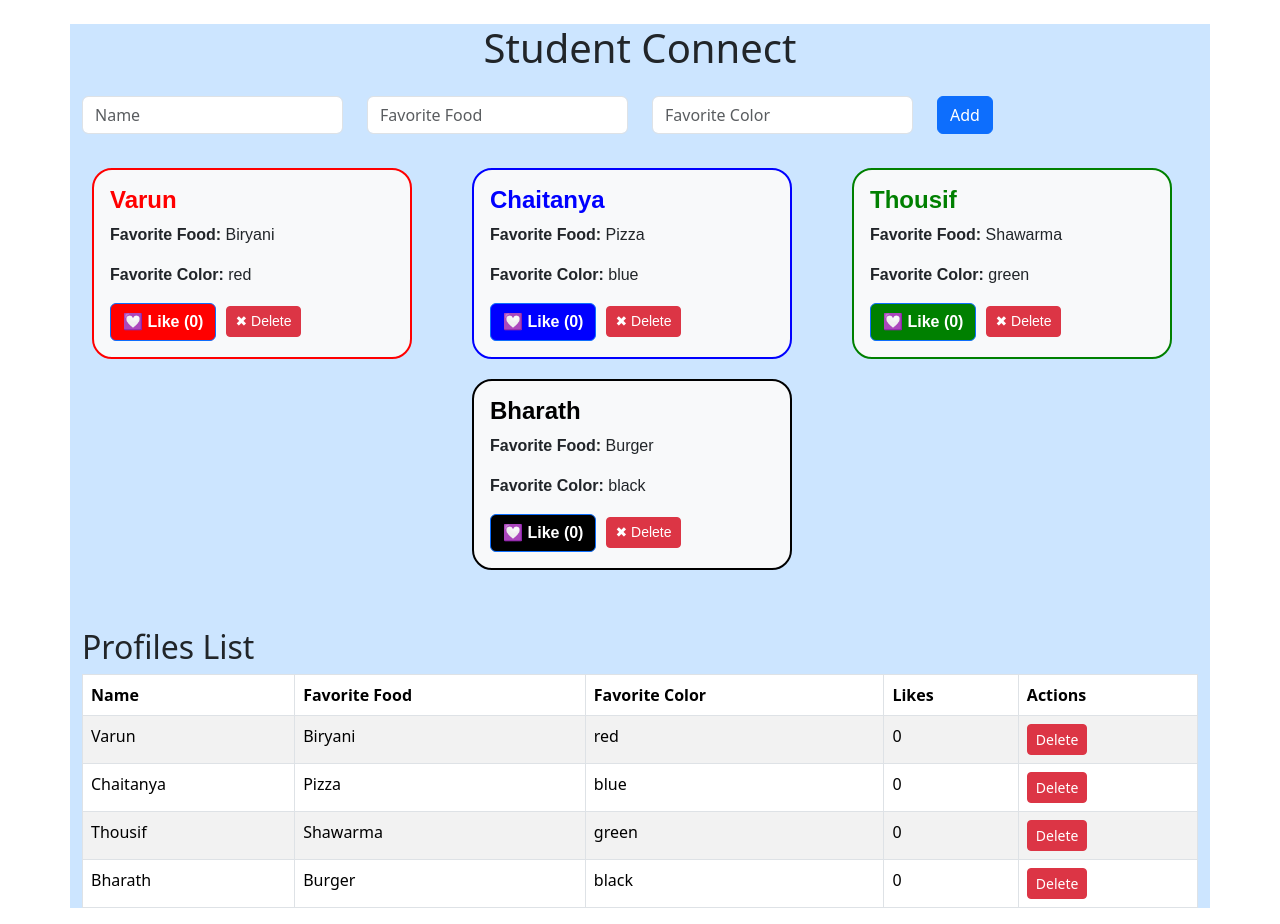
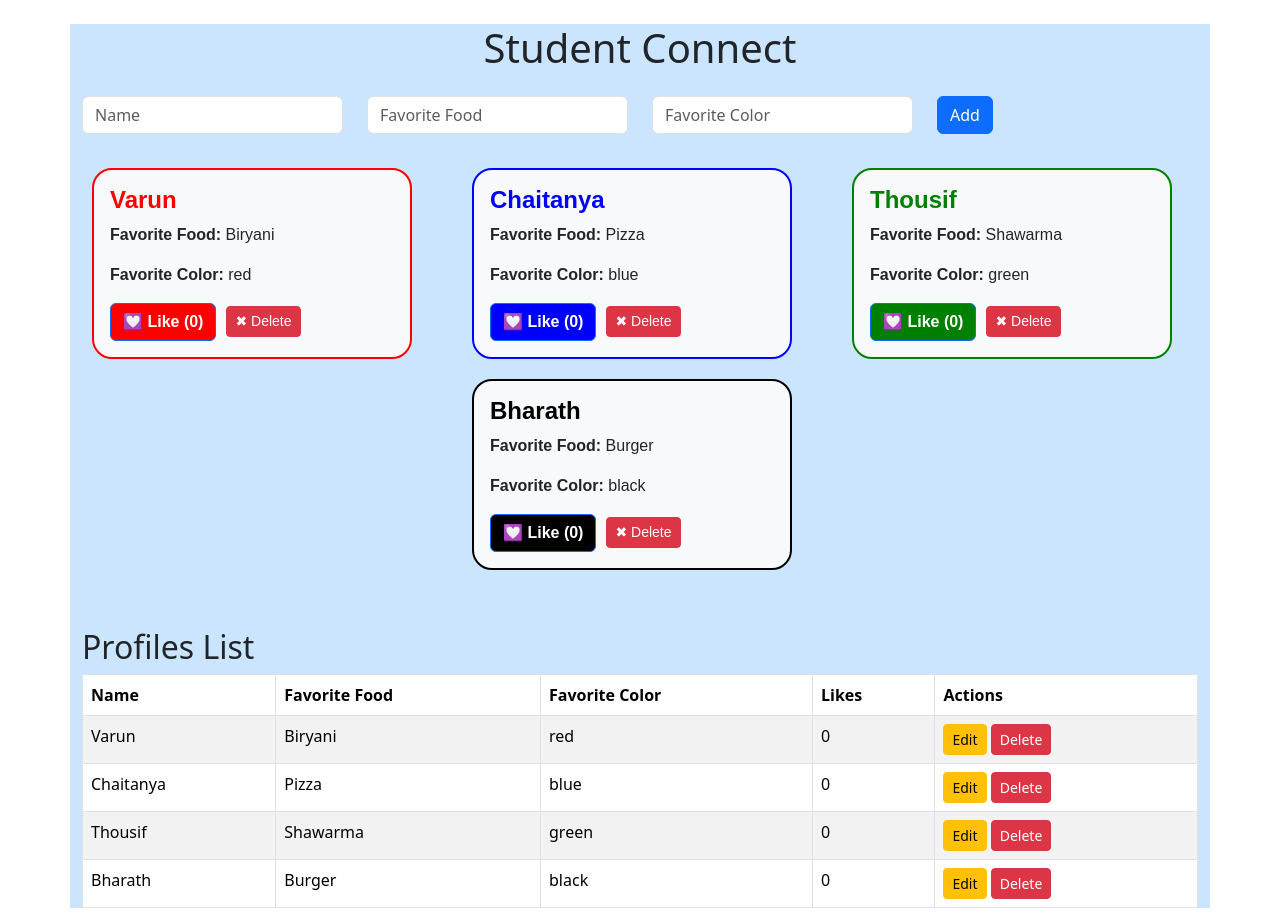
Before and after one commit to Varun3311/StudentConnect, a React (Create React App) app: page / in a window 1280 px wide. Built offline with nearby package versions, Linux system fonts and the light colour scheme.

Commit message:
updated edit

```diff
--- a/src/StudentConnect.js
+++ b/src/StudentConnect.js
@@ -2,7 +2,6 @@ import React, { useState } from "react";
 import { Container, Row, Col, Form, Button, Table } from "react-bootstrap";
 import "bootstrap/dist/css/bootstrap.min.css";
 import ProfileCard from "./components/ProfileCard";
-import { useReactTable, getCoreRowModel } from '@tanstack/react-table';
 
 const StudentConnect = () => {
   const [profiles, setProfiles] = useState([
@@ -13,6 +12,8 @@ const StudentConnect = () => {
   ]);
 
   const [newProfile, setNewProfile] = useState({ name: "", favoriteFood: "", favoriteColor: "" });
+  const [editingId, setEditingId] = useState(null);
+  const [editedProfile, setEditedProfile] = useState({ name: "", favoriteFood: "", favoriteColor: "" });
 
   const handleAddProfile = () => {
     if (!newProfile.name || !newProfile.favoriteFood || !newProfile.favoriteColor) return;
@@ -28,6 +29,18 @@ const StudentConnect = () => {
     setProfiles(profiles.map(profile =>
       profile.id === id ? { ...profile, likes: profile.likes + 1 } : profile
     ));
+  };
+
+  const handleEditProfile = (profile) => {
+    setEditingId(profile.id);
+    setEditedProfile(profile);
+  };
+
+  const handleSaveEdit = () => {
+    setProfiles(profiles.map(profile =>
+      profile.id === editingId ? editedProfile : profile
+    ));
+    setEditingId(null);
   };
 
   return (
@@ -68,11 +81,28 @@ const StudentConnect = () => {
         <tbody>
           {profiles.map(profile => (
             <tr key={profile.id}>
-              <td>{profile.name}</td>
-              <td>{profile.favoriteFood}</td>
-              <td>{profile.favoriteColor}</td>
-              <td>{profile.likes}</td>
-              <td><Button variant="danger" size="sm" onClick={() => handleDeleteProfile(profile.id)}>Delete</Button></td>
+              {editingId === profile.id ? (
+                <>
+                  <td><Form.Control value={editedProfile.name} onChange={(e) => setEditedProfile({ ...editedProfile, name: e.target.value })} /></td>
+                  <td><Form.Control value={editedProfile.favoriteFood} onChange={(e) => setEditedProfile({ ...editedProfile, favoriteFood: e.target.value })} /></td>
+                  <td><Form.Control value={editedProfile.favoriteColor} onChange={(e) => setEditedProfile({ ...editedProfile, favoriteColor: e.target.value })} /></td>
+                  <td>{profile.likes}</td>
+                  <td>
+                    <Button variant="success" size="sm" onClick={handleSaveEdit}>Save</Button>
+                  </td>
+                </>
+              ) : (
+                <>
+                  <td>{profile.name}</td>
+                  <td>{profile.favoriteFood}</td>
+                  <td>{profile.favoriteColor}</td>
+                  <td>{profile.likes}</td>
+                  <td>
+                    <Button variant="warning" size="sm" onClick={() => handleEditProfile(profile)}>Edit</Button>{' '}
+                    <Button variant="danger" size="sm" onClick={() => handleDeleteProfile(profile.id)}>Delete</Button>
+                  </td>
+                </>
+              )}
             </tr>
           ))}
         </tbody>
```
